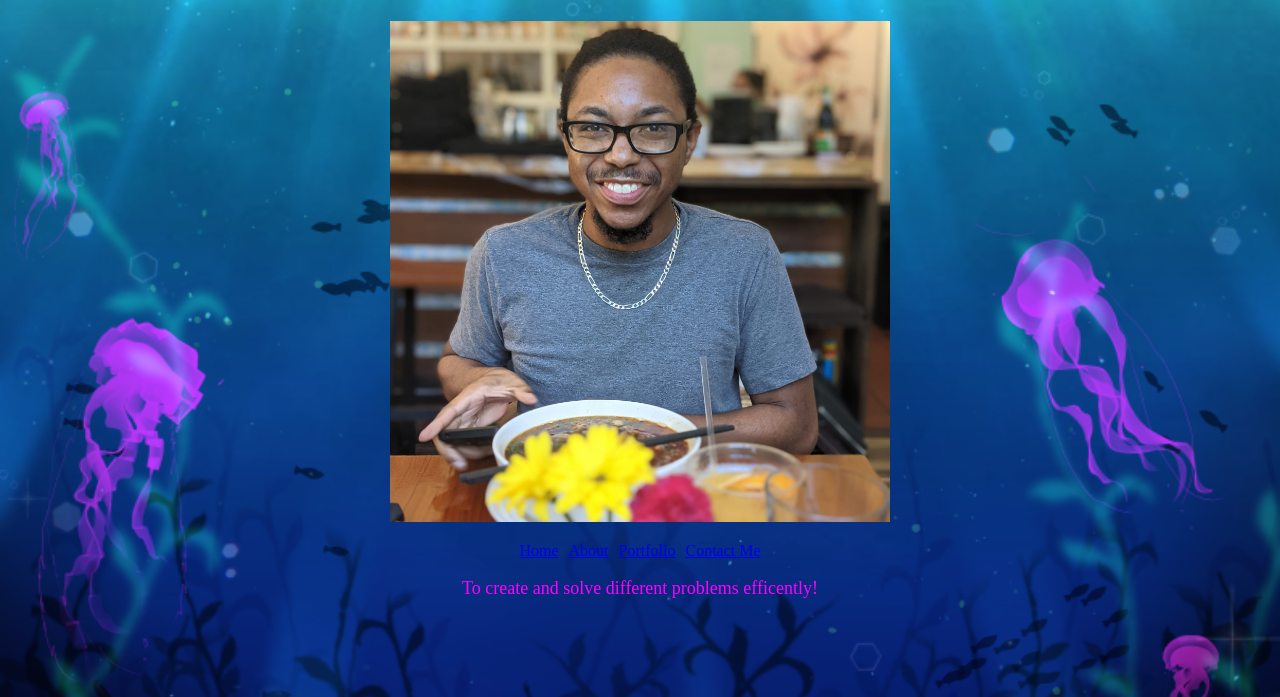
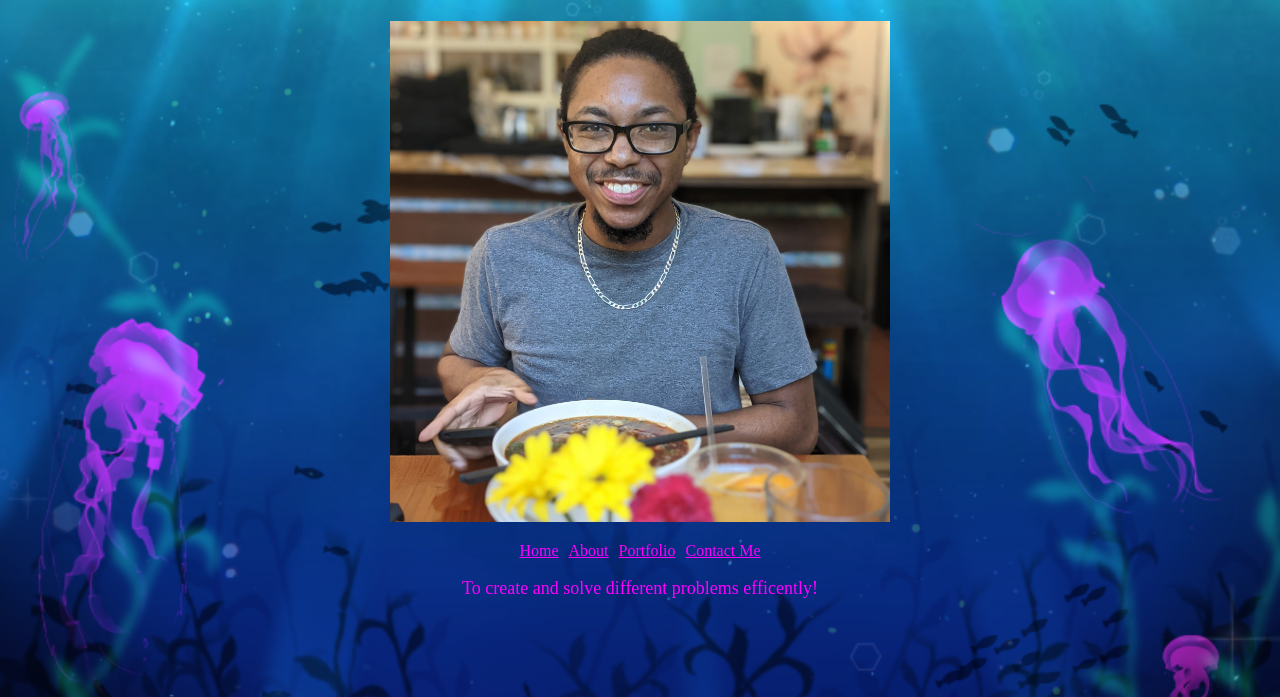
Before and after one commit to ARashodC/HTML-CSS-Flexbox, a plain HTML site: page index.html in a window 1280 px wide. Shown: the part 103-800 px from the top of the page. Drawn offline with Linux system fonts and the light colour scheme.

Commit message:
change link color and visited link color

```diff
--- a/styles.css
+++ b/styles.css
@@ -27,6 +27,7 @@ header {
 nav {
   display: flex;
   gap: 10px;
+
 }
 
 main {
@@ -67,3 +68,11 @@ form {
   left: 60%;
   bottom: 20%;
 }
+
+a:link {
+  color: magenta;
+}
+
+a:visited {
+  color: mediumorchid;
+}
```
